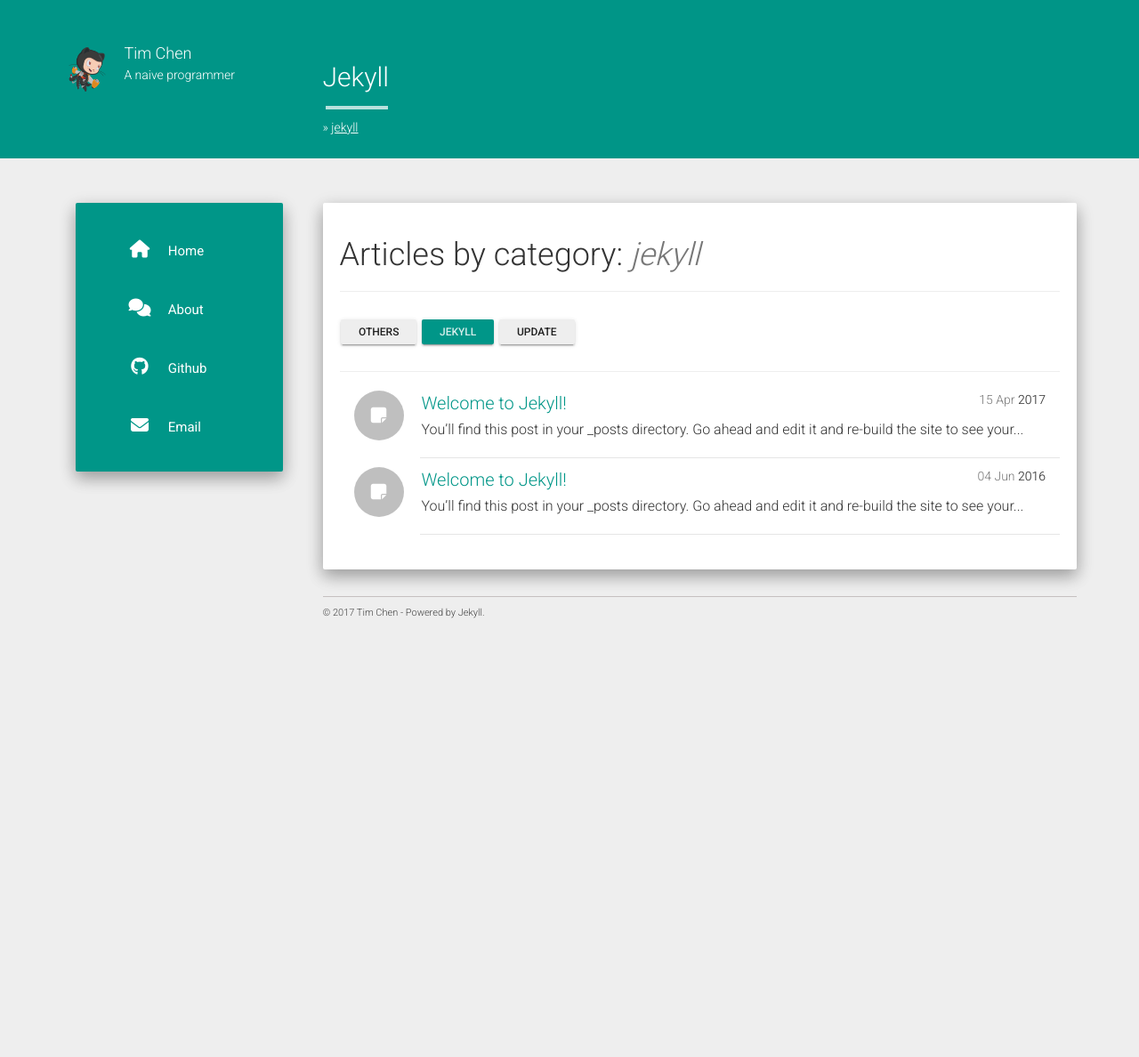
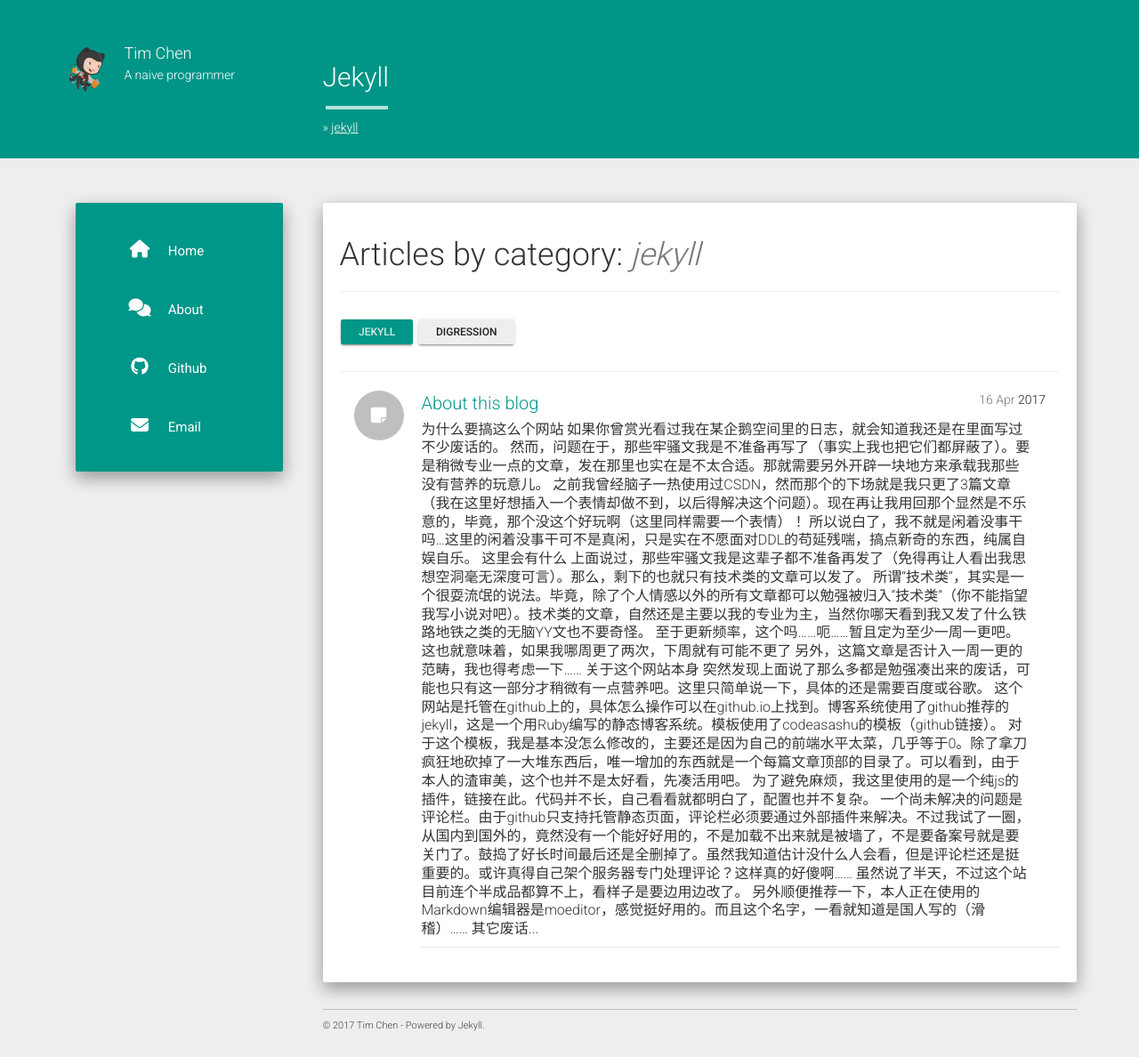
Before and after one commit to timchen1997/timchen1997.github.io, a Jekyll site: the page built from category/jekyll.md, in a window 1280 px wide. Shown: the whole page at 89% size. Built offline with Jekyll 4.4.1, drawn with Linux system fonts in a browser that asks for light colours; nearby versions of some CDN libraries; before the commit the page ends 900 px from its top, so only the background shows below that.

```diff
--- a/_posts/2015-07-11-welcome-to-jekyll.md
+++ /dev/null
@@ -1,25 +0,0 @@
----
-layout: post
-title:  "Welcome to Jekyll!"
-date:   2016-06-04 13:50:39
-categories: jekyll
----
-You’ll find this post in your `_posts` directory. Go ahead and edit it and re-build the site to see your changes. You can rebuild the site in many different ways, but the most common way is to run `jekyll serve`, which launches a web server and auto-regenerates your site when a file is updated.
-
-To add new posts, simply add a file in the `_posts` directory that follows the convention `YYYY-MM-DD-name-of-post.ext` and includes the necessary front matter. Take a look at the source for this post to get an idea about how it works.
-
-Jekyll also offers powerful support for code snippets:
-
-{% highlight ruby %}
-def print_hi(name)
-  puts "Hi, #{name}"
-end
-print_hi('Tom')
-#=> prints 'Hi, Tom' to STDOUT.
-{% endhighlight %}
-
-Check out the [Jekyll docs][jekyll] for more info on how to get the most out of Jekyll. File all bugs/feature requests at [Jekyll’s GitHub repo][jekyll-gh]. If you have questions, you can ask them on [Jekyll’s dedicated Help repository][jekyll-help].
-
-[jekyll]:      http://jekyllrb.com
-[jekyll-gh]:   https://github.com/jekyll/jekyll
-[jekyll-help]: https://github.com/jekyll/jekyll-help
--- a/_posts/2017-04-15-welcome-to-jekyll.markdown
+++ /dev/null
@@ -1,25 +0,0 @@
----
-layout: post
-title:  "Welcome to Jekyll!"
-date:   2017-04-15 20:27:05 +0800
-categories: jekyll update
----
-You’ll find this post in your `_posts` directory. Go ahead and edit it and re-build the site to see your changes. You can rebuild the site in many different ways, but the most common way is to run `jekyll serve`, which launches a web server and auto-regenerates your site when a file is updated.
-
-To add new posts, simply add a file in the `_posts` directory that follows the convention `YYYY-MM-DD-name-of-post.ext` and includes the necessary front matter. Take a look at the source for this post to get an idea about how it works.
-
-Jekyll also offers powerful support for code snippets:
-
-{% highlight ruby %}
-def print_hi(name)
-  puts "Hi, #{name}"
-end
-print_hi('Tom')
-#=> prints 'Hi, Tom' to STDOUT.
-{% endhighlight %}
-
-Check out the [Jekyll docs][jekyll-docs] for more info on how to get the most out of Jekyll. File all bugs/feature requests at [Jekyll’s GitHub repo][jekyll-gh]. If you have questions, you can ask them on [Jekyll Talk][jekyll-talk].
-
-[jekyll-docs]: https://jekyllrb.com/docs/home
-[jekyll-gh]:   https://github.com/jekyll/jekyll
-[jekyll-talk]: https://talk.jekyllrb.com/
--- /dev/null
+++ b/_posts/2017-04-16-about-this-blog.md
@@ -0,0 +1,47 @@
+---
+layout: post
+title:  "About this blog"
+date:   2017-04-16 14:16:00 +0800
+categories: jekyll digression
+description: "说一点废话，权当作是开场白"
+---
+
+## 为什么要搞这么个网站
+如果你曾赏光看过我在某企鹅空间里的日志，就会知道我还是在里面写过不少废话的。
+
+然而，问题在于，那些牢骚文我是不准备再写了（事实上我也把它们都屏蔽了）。要是稍微专业一点的文章，发在那里也实在是不太合适。那就需要另外开辟一块地方来承载我那些没有营养的玩意儿。
+
+之前我曾经脑子一热使用过CSDN，然而那个的下场就是我只更了3篇文章<small>（我在这里好想插入一个表情却做不到，以后得解决这个问题）</small>。现在再让我用回那个显然是不乐意的，毕竟，那个没这个好玩啊<small>（这里同样需要一个表情）</small>！
+
+所以说白了，我不就是闲着没事干吗…这里的闲着没事干可不是真闲，只是实在不愿面对DDL的苟延残喘，搞点新奇的东西，纯属自娱自乐。
+
+## 这里会有什么
+上面说过，那些牢骚文我是这辈子都不准备再发了（免得再让人看出我思想空洞毫无深度可言）。那么，剩下的也就只有技术类的文章可以发了。
+
+所谓“技术类”，其实是一个很耍流氓的说法。毕竟，除了个人情感以外的所有文章都可以勉强被归入“技术类”（你不能指望我写小说对吧）。技术类的文章，自然还是主要以我的专业为主，当然你哪天看到我又发了什么铁路地铁之类的无脑YY文也不要奇怪。
+
+至于更新频率，这个吗……呃……暂且定为至少一周一更吧。
+
+> 这也就意味着，如果我哪周更了两次，下周就有可能不更了
+
+另外，这篇文章是否计入一周一更的范畴，我也得考虑一下……
+
+## 关于这个网站本身
+
+突然发现上面说了那么多都是勉强凑出来的废话，可能也只有这一部分才稍微有一点营养吧。这里只简单说一下，具体的还是需要百度或谷歌。
+
+这个网站是托管在[github](github.com)上的，具体怎么操作可以在[github.io](github.io)上找到。博客系统使用了github推荐的[jekyll](github.com/jekyll/jekyll)，这是一个用Ruby编写的静态博客系统。模板使用了codeasashu的模板（[github链接](https://github.com/codeasashu/hcz-jekyll-blog)）。
+
+对于这个模板，我是基本没怎么修改的，主要还是因为自己的前端水平太菜，几乎等于0。除了拿刀疯狂地砍掉了一大堆东西后，唯一增加的东西就是一个每篇文章顶部的目录了。可以看到，由于本人的渣审美，这个也并不是太好看，先凑活用吧。
+
+为了避免麻烦，我这里使用的是一个纯js的插件，链接[在此](https://github.com/ghiculescu/jekyll-table-of-contents)。代码并不长，自己看看就都明白了，配置也并不复杂。
+
+一个尚未解决的问题是评论栏。由于github只支持托管静态页面，评论栏必须要通过外部插件来解决。不过我试了一圈，从国内到国外的，竟然没有一个能好好用的，不是加载不出来就是被墙了，不是要备案号就是要关门了。鼓捣了好长时间最后还是全删掉了。虽然我知道估计没什么人会看，但是评论栏还是挺重要的。或许真得自己架个服务器专门处理评论？这样真的好傻啊……
+
+虽然说了半天，不过这个站目前连个半成品都算不上，看样子是要边用边改了。
+
+另外顺便推荐一下，本人正在使用的Markdown编辑器是moeditor，感觉挺好用的。而且这个名字，一看就知道是国人写的（滑稽）……
+
+## 其它废话
+
+这个标题是提前写好的，写到这里时却发现没啥可说的了，那就算了先放在这里吧，以后想到了再补充。
--- a/index.html
+++ b/index.html
@@ -13,7 +13,8 @@ title: Blog
           <div class="least-content">{{ post.date | date_to_string }}</div>
           <h4 class="list-group-item-heading"><a href="{{ post.url | prepend: site.baseurl }}">{{ post.title }}</a></h4>
 
-          <p class="list-group-item-text">{{ post.content | strip_html | truncatewords: 20 }}</p>
+          <!--<p class="list-group-item-text">{{ post.content | strip_html | truncatewords: 20 }}</p>-->
+          <p class="list-group-item-text">{{ post.description }}</p>
         </div>
       </div>
       <div class="list-group-separator"></div>
```
Also changed, not shown: _posts/2016-06-04-example-content.md (deleted, +0 -124 lines), _posts/2016-06-04-test-page.md (deleted, +0 -28 lines), category/digression.md (added, +6 -0 lines).
